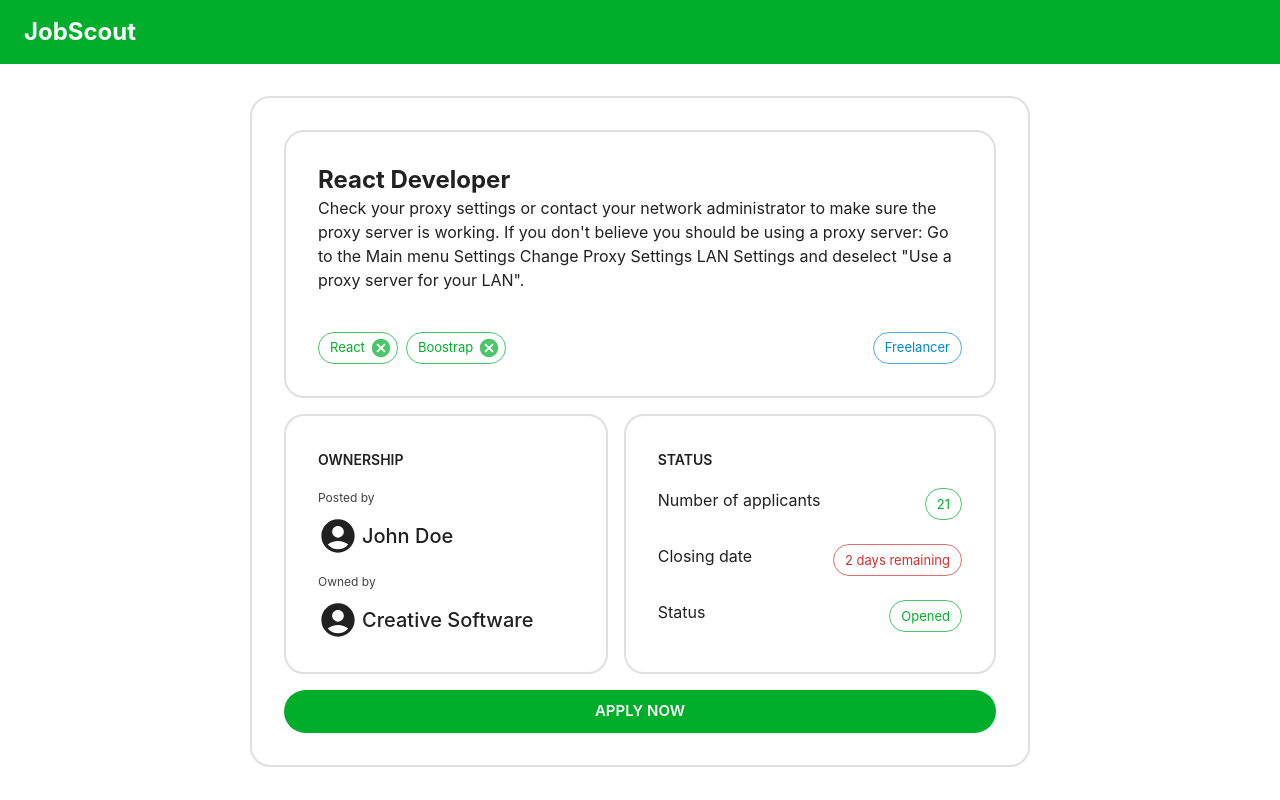
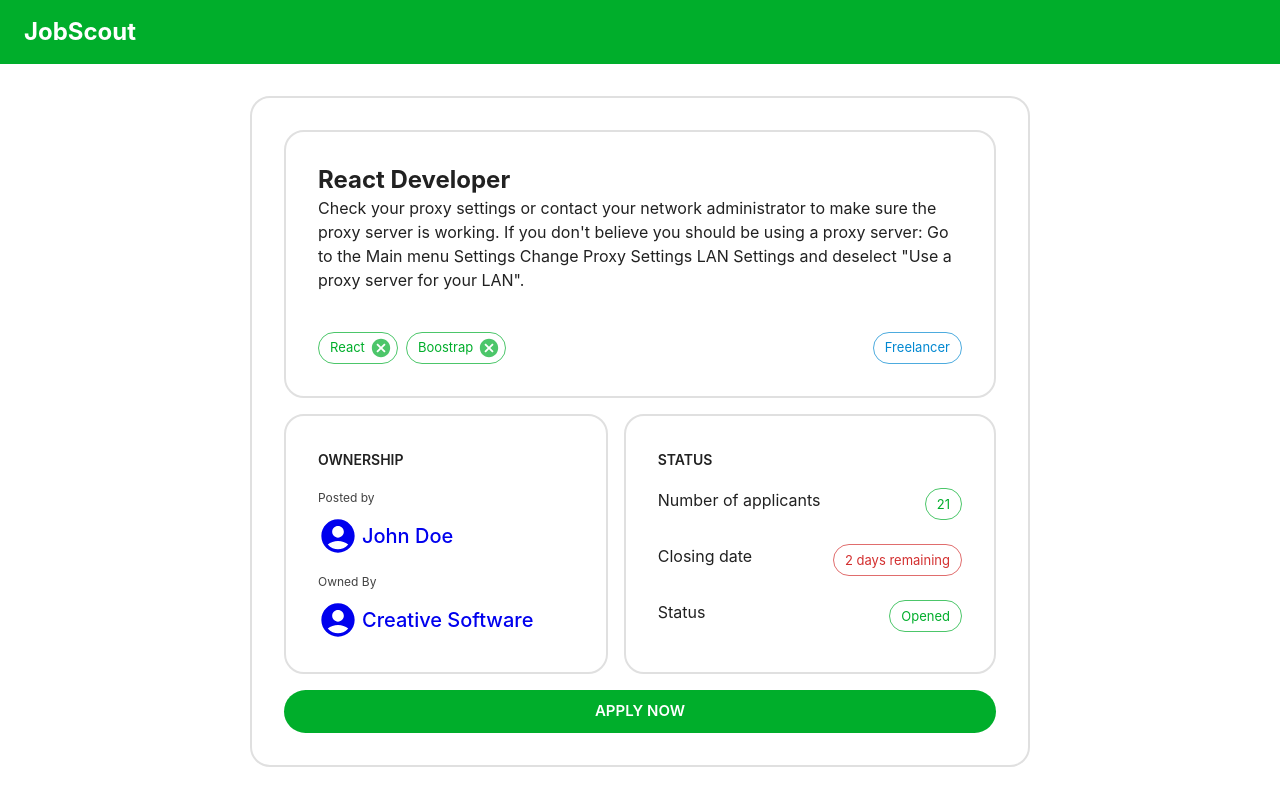
Before and after one commit to zetcco/jobscout-frontend, a React (Create React App) app: page /posts/1 in a window 1280 px wide. Built offline with nearby package versions, Linux system fonts and the light colour scheme.

Commit message:
Refactorings

```diff
--- a/src/components/job_postings/post/Ownership.jsx
+++ b/src/components/job_postings/post/Ownership.jsx
@@ -1,18 +1,13 @@
 import React from "react";
 import { Stack } from "@mui/system";
 import ProfileWithHeader from "../../profile/ProfileWithHeader";
+import { RouterLink } from "../../RouterLink";
 
 export const Ownership = () => {
     return (
             <Stack spacing={2} direction={'column'}>
-                <ProfileWithHeader
-                    title = 'Posted by'
-                    name = 'John Doe'
-                />
-                <ProfileWithHeader
-                    title= 'Owned by'
-                    name = 'Creative Software'
-                />
+                <RouterLink to={"/users/1"}><ProfileWithHeader title = 'Posted by' name = 'John Doe' /></RouterLink>
+                <RouterLink to={"/users/1"}><ProfileWithHeader title = 'Owned By' name = 'Creative Software' /></RouterLink>
             </Stack>
      );
 };
```
Also changed, not shown: src/routes/feed/JobPost.jsx (+2 -10 lines).
